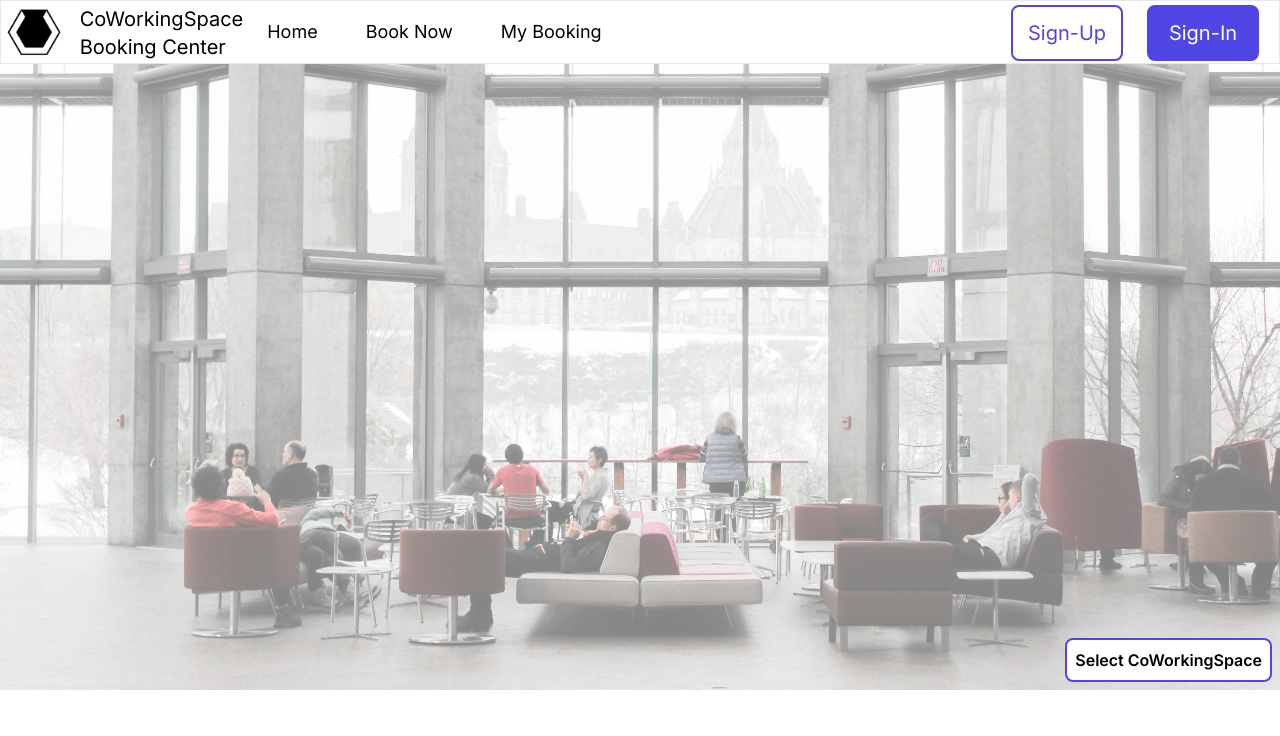
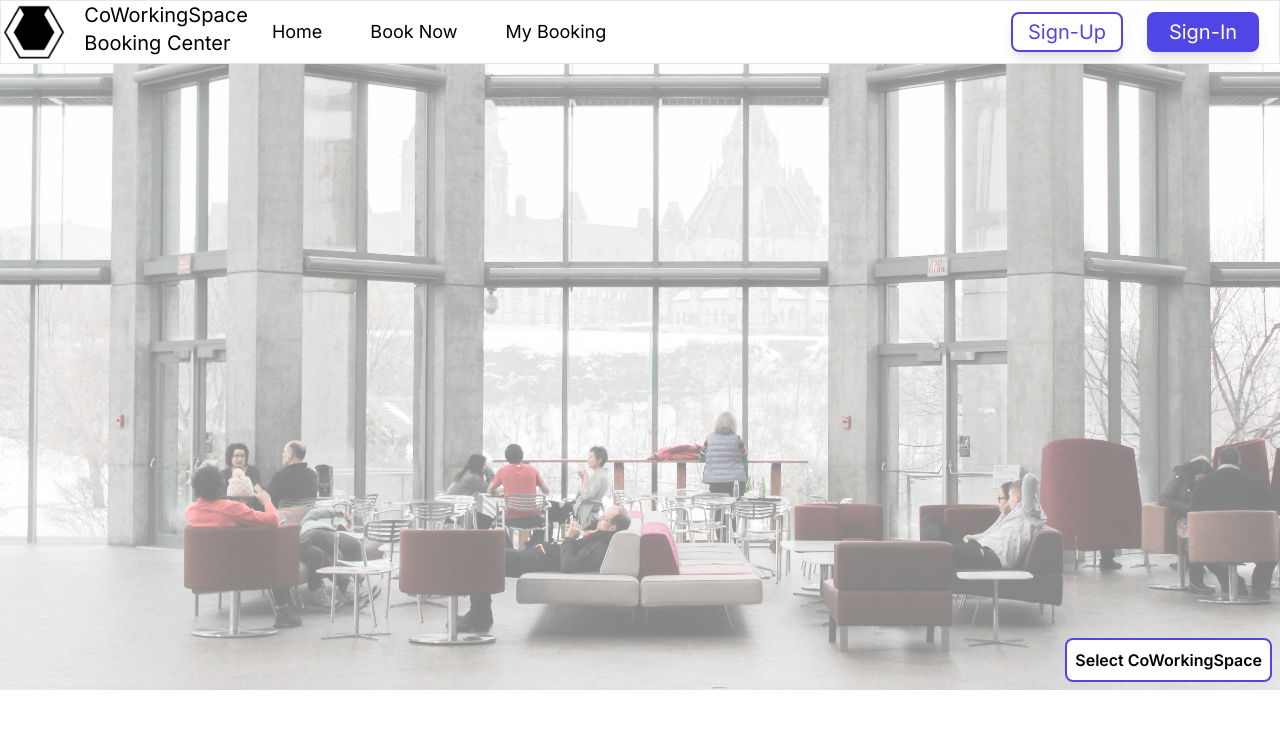
Before and after one commit to 2110503TACEDT66/swdevprac2-project-nongearnproject, a Next.js app: page / in a window 1280 px wide. Shown: the top 736 px of the page. Built offline with nearby package versions, Linux system fonts and the light colour scheme; no server answers; grey boxes are pictures that could not be loaded.

Commit message:
change style btn

```diff
--- a/src/components/TopMenu.tsx
+++ b/src/components/TopMenu.tsx
@@ -10,7 +10,7 @@ export default async function TopMenu() {
 
     return (
         <div className='h-16 bg-white fixed top-0 left-0 right-0 z-30
-        flex flex-row p-1 border'>
+        flex flex-row border'>
             <div className='flex flex-row space-x-4'>
                 <Image src={'/img/logo.png'} className='h-full w-auto'
                 alt='logo' width={0} height={0} sizes='100vh' />
@@ -22,18 +22,19 @@ export default async function TopMenu() {
             <TopMenuItem title='Book Now' pageRef='/booking'/>
             <TopMenuItem title='My Booking' pageRef='/mybooking'/>
 
-            <div className='flex flex-row absolute right-5 h-full'>
+            <div className='flex flex-row absolute right-5 h-full items-center'>
             {
-                session ? <Link href="/api/auth/signout" style={{textDecoration:'none', fontSize:'20px'}} className='flex items-center h-14 border-2 rounded-lg border-indigo-600 w-28
+                session ?
+                <Link href="/api/auth/signout" style={{textDecoration:'none', fontSize:'20px'}} className='flex items-center h-10 border-2 rounded-lg border-indigo-600 w-28 shadow-lg
                 text-center justify-center'>
                     <div className='text-indigo-600'>Sign-Out</div>
                 </Link>
                 :
                 <div className='flex flex-row space-x-6'>
-                    <Link href="/signup" style={{textDecoration:'none', fontSize:'20px'}} className='flex items-center h-14 border-2 rounded-lg border-indigo-600 w-28 text-center justify-center'>
+                    <Link href="/signup" style={{textDecoration:'none', fontSize:'20px'}} className='flex items-center h-10 border-2 rounded-lg border-indigo-600 w-28 text-center shadow-lg justify-center'>
                         <div className='text-indigo-600'>Sign-Up</div>
                     </Link>
-                    <Link href="/api/auth/signin" style={{textDecoration:'none', fontSize:'20px' }} className='flex items-center h-14 px-2 border-2 rounded-lg border-indigo-600 bg-indigo-600 w-28
+                    <Link href="/api/auth/signin" style={{textDecoration:'none', fontSize:'20px' }} className='flex items-center h-10 px-2 border-2 rounded-lg border-indigo-600 shadow-lg bg-indigo-600 w-28
                     text-center justify-center'>
                         <div className='text-white'>Sign-In</div>
                     </Link>
```
Also changed, not shown: src/app/layout.tsx (+5 -4 lines).
